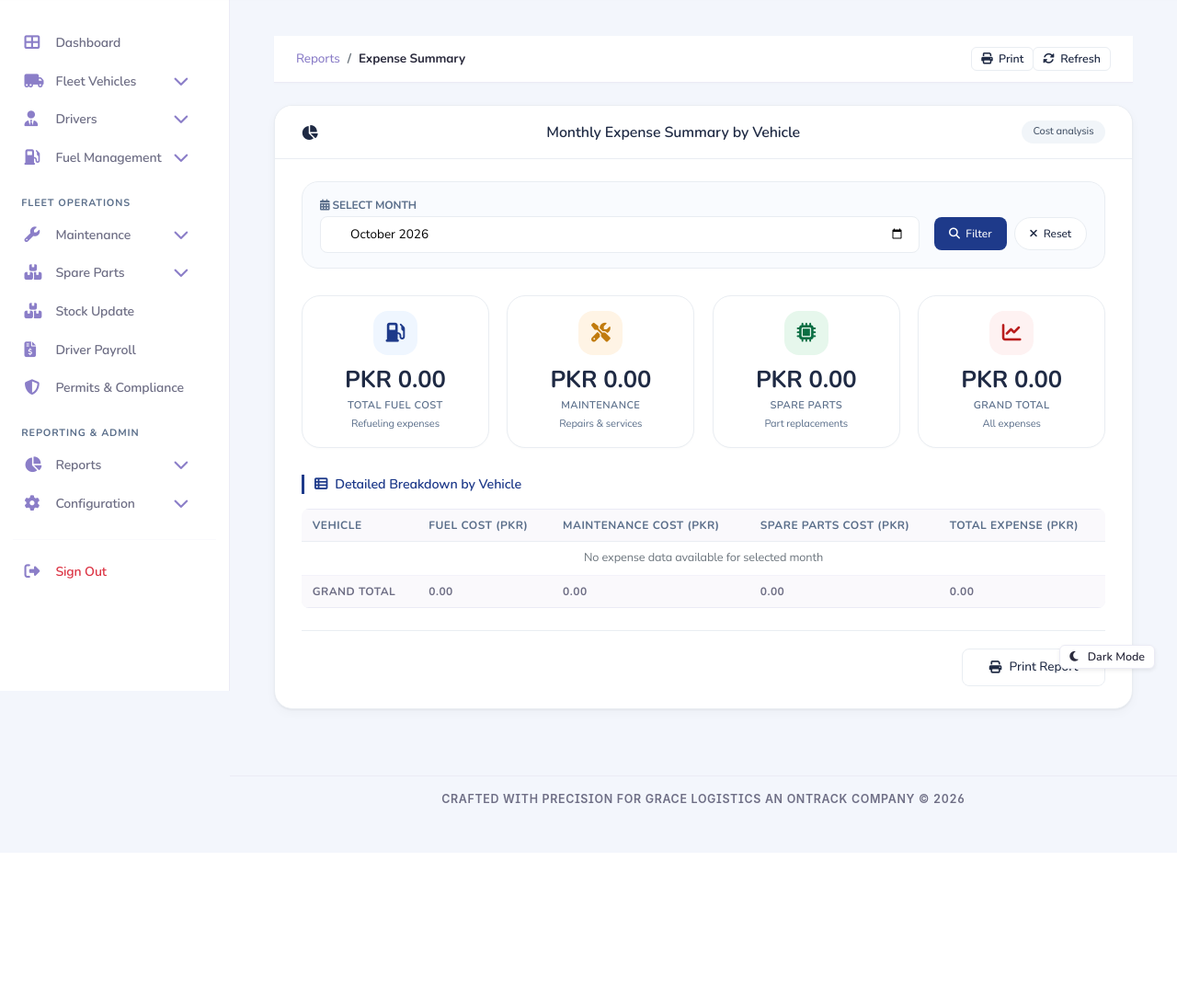
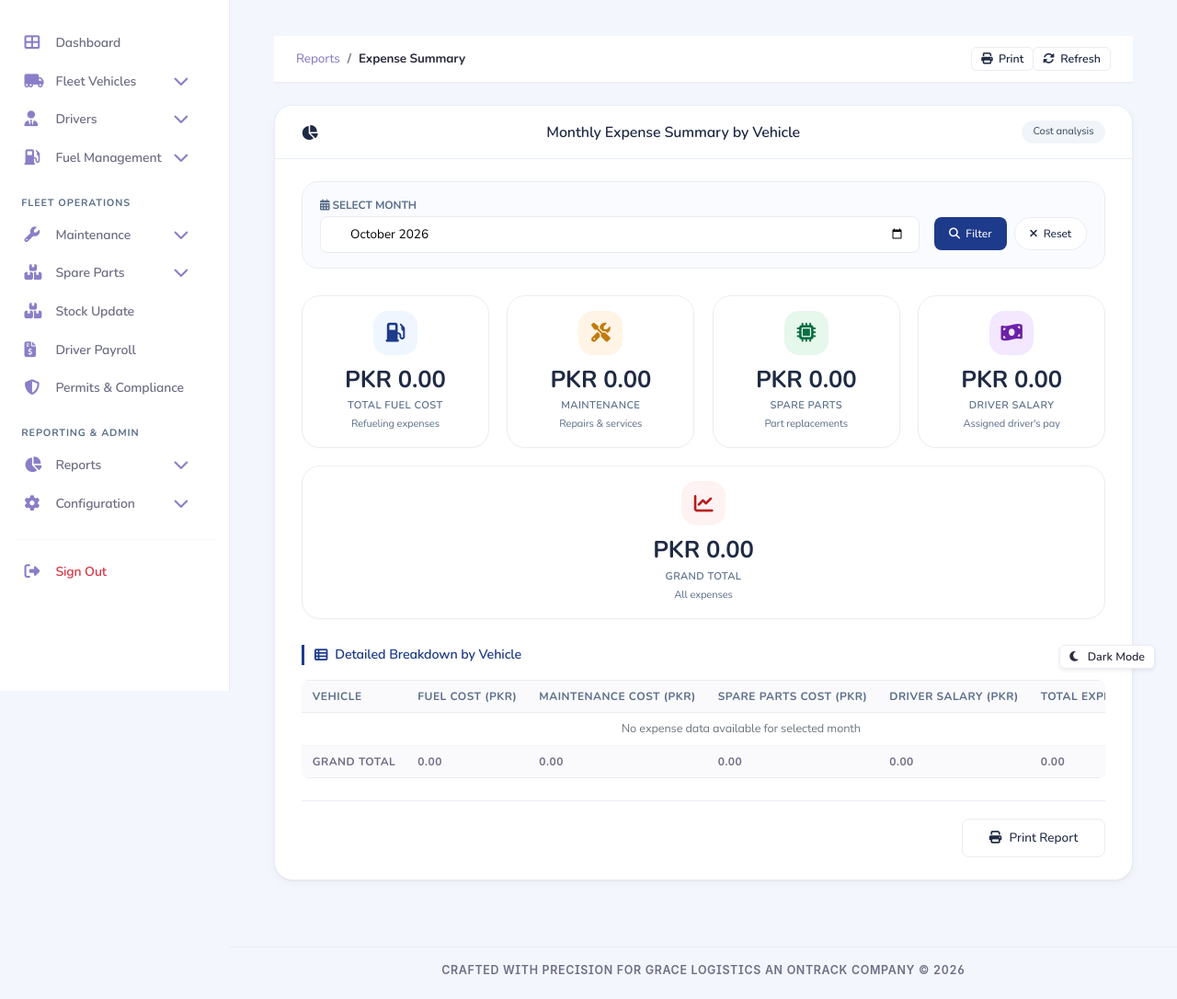
Before and after one commit to harisuddin1998-code/gracelogistics, a Flask app: page /reports/expense-summary in a window 1280 px wide. Shown: the part 49-1135 px from the top of the page at 92% size. Before the commit the page ends 922 px from the top, so only its background shows below. Run offline with Flask 3, Linux system fonts and the light colour scheme; the visitor is signed in with stand-in values (Sample User, id 1); data that the repository does not hold is empty; some libraries are stand-ins or nearby versions.

Commit message:
Tyre Puncture type, fix vehicle delete, driver salary in expense summary
Fix Vehicle Registry delete (and everything else jQuery-based)
----------------------------------------------------------------
base.html loaded jQuery/Bootstrap at the very end of <body>, but a page's own
<script> (inside {% block content %}) sits earlier in the DOM and runs first.
Browsers execute <script> tags in document order, so on pages like
vehicles/list.html the inline `$(document).ready(...)` ran before jQuery
existed, threw "$ is not defined", and silently killed the rest of that
script block - DataTables never initialized and the Delete button's click
handler never got attached. Moving the jQuery/Bootstrap <script src> tags
into <head> fixes this for every page at once (confirmed via a positional
check of the rendered HTML: jQuery's script now sits before any page script).

Add "Tyre Puncture" to Register Maintenance Log
----------------------------------------------------------------
New `tyre_puncture` maintenance type (position, number of punctures, repair
method, workshop) with its own table, wired into add/history/report/export/
delete exactly like the existing tire_change type. The table is created
unconditionally (IF NOT EXISTS) rather than only when 'maintenance' itself is
missing, so it actually appears on a database that is already running, not
just on a brand-new install.

Driver Salary in the monthly expense summary
----------------------------------------------------------------
Adds a Driver Salary column (and KPI card) to /reports/expense-summary: the
assigned driver's net_payable for the selected month, per vehicle, folded
into the grand total.

Co-Authored-By: Claude Sonnet 5 <noreply@anthropic.com>

```diff
--- a/app.py
+++ b/app.py
@@ -149,6 +149,32 @@ def create_maintenance_tables():
         ''')
         conn.commit()
         print("Maintenance tables created successfully.")
+
+    # Tyre Puncture is a newer maintenance type, added after the block above, so it is created
+    # unconditionally (IF NOT EXISTS) rather than only when 'maintenance' itself is missing -
+    # otherwise it would never appear on a database that is already running.
+    cursor.execute("SELECT name FROM sqlite_master WHERE type='table' AND name='tyre_puncture'")
+    if not cursor.fetchone():
+        cursor.executescript('''
+            CREATE TABLE IF NOT EXISTS tyre_puncture (
+                puncture_id INTEGER PRIMARY KEY AUTOINCREMENT,
+                vehicle_id INTEGER,
+                date DATE,
+                tire_position TEXT,
+                puncture_count INTEGER DEFAULT 1,
+                repair_method TEXT,
+                cost DECIMAL(10,2),
+                workshop_name TEXT,
+                notes TEXT,
+                created_by INTEGER,
+                created_at TIMESTAMP DEFAULT CURRENT_TIMESTAMP,
+                FOREIGN KEY (vehicle_id) REFERENCES vehicles(vehicle_id),
+                FOREIGN KEY (created_by) REFERENCES users(user_id)
+            );
+            CREATE INDEX IF NOT EXISTS idx_tyre_puncture_vehicle ON tyre_puncture(vehicle_id);
+        ''')
+        conn.commit()
+        print("Tyre puncture table created successfully.")
     conn.close()
 
 # Call the function to ensure all maintenance tables exist
--- a/controllers/report_controller.py
+++ b/controllers/report_controller.py
@@ -87,6 +87,7 @@ def expense_summary():
     total_fuel = 0
     total_maintenance = 0
     total_parts = 0
+    total_salary = 0
 
     for vehicle in vehicles:
         # Get fuel cost for month
@@ -110,18 +111,30 @@ def expense_summary():
         parts_result = cursor.fetchone()
         parts_cost = parts_result['total'] if parts_result['total'] else 0
 
+        # Get the assigned driver's salary for the month (0 if no driver assigned, or none generated yet)
+        salary_cost = 0
+        if vehicle['assigned_driver_id']:
+            cursor.execute('''
+                SELECT SUM(net_payable) as total FROM salary_records
+                WHERE driver_id = ? AND month = ?
+            ''', (vehicle['assigned_driver_id'], month))
+            salary_result = cursor.fetchone()
+            salary_cost = salary_result['total'] if salary_result['total'] else 0
+
         conn.close()
 
         total_fuel += fuel_cost
         total_maintenance += maintenance_cost
         total_parts += parts_cost
+        total_salary += salary_cost
 
         summary.append({
             'vehicle': f"{vehicle['registration_no'] or ''} - {vehicle['make'] or ''} {vehicle['model'] or ''}".strip(),
             'fuel_cost': fuel_cost,
             'maintenance_cost': maintenance_cost,
             'parts_cost': parts_cost,
-            'total': fuel_cost + maintenance_cost + parts_cost
+            'salary_cost': salary_cost,
+            'total': fuel_cost + maintenance_cost + parts_cost + salary_cost
         })
 
     return render_template('reports/expense_summary.html',
@@ -130,7 +143,8 @@ def expense_summary():
                          total_fuel=total_fuel,
                          total_maintenance=total_maintenance,
                          total_parts=total_parts,
-                         grand_total=total_fuel + total_maintenance + total_parts)
+                         total_salary=total_salary,
+                         grand_total=total_fuel + total_maintenance + total_parts + total_salary)
 
 
 @report_bp.route('/export-excel')
--- a/templates/base.html
+++ b/templates/base.html
@@ -17,6 +17,14 @@
     <!-- Odoo Theme Stylesheet -->
     <link href="{{ url_for('static', filename='css/odoo_theme.css') }}" rel="stylesheet">
     <link href="{{ url_for('static', filename='css/style.css') }}" rel="stylesheet">
+
+    <!-- jQuery + Bootstrap load here, in head, so $ is already defined before any page's own
+         inline script (inside the page content area) runs. Page scripts used to sit in the DOM
+         before the old end-of-body script tags, so loading jQuery there was always too late for
+         synchronous code such as $(document).ready(...) or $('#table').DataTable(...) - e.g. the
+         Delete button handlers on the vehicle/driver lists never got attached. -->
+    <script src="https://code.jquery.com/jquery-3.6.0.min.js"></script>
+    <script src="https://cdn.jsdelivr.net/npm/bootstrap@5.2.3/dist/js/bootstrap.bundle.min.js"></script>
 
     <style>
         :root {
@@ -348,8 +356,6 @@
     </button>
 </div>
 
-<script src="https://code.jquery.com/jquery-3.6.0.min.js"></script>
-<script src="https://cdn.jsdelivr.net/npm/bootstrap@5.2.3/dist/js/bootstrap.bundle.min.js"></script>
 <script>
     function toggleDropdown(element) {
         const dropdown = element.closest('.nav-item-dropdown');
--- a/templates/maintenance/history.html
+++ b/templates/maintenance/history.html
@@ -95,7 +95,7 @@
                                     <span class="o_type_badge
                                         {% if 'Oil' in rtype %}o_badge_oil
                                         {% elif 'Filter' in rtype %}o_badge_filter
-                                        {% elif 'Tire' in rtype %}o_badge_tire
+                                        {% elif 'Tire' in rtype or 'Tyre' in rtype %}o_badge_tire
                                         {% elif 'Tuning' in rtype %}o_badge_tuning
                                         {% elif 'Electrical' in rtype %}o_badge_electrical
                                         {% elif 'Body' in rtype %}o_badge_body
--- a/templates/reports/expense_summary.html
+++ b/templates/reports/expense_summary.html
@@ -77,6 +77,14 @@
                     <div class="o_kpi_sub">Part replacements</div>
                 </div>
                 <div class="o_kpi_card">
+                    <div class="o_kpi_icon bg-soft-purple">
+                        <i class="fas fa-money-bill-wave"></i>
+                    </div>
+                    <div class="o_kpi_value">PKR {{ "{:,.2f}".format(total_salary) }}</div>
+                    <div class="o_kpi_label">Driver Salary</div>
+                    <div class="o_kpi_sub">Assigned driver's pay</div>
+                </div>
+                <div class="o_kpi_card">
                     <div class="o_kpi_icon bg-soft-danger">
                         <i class="fas fa-chart-line"></i>
                     </div>
@@ -99,6 +107,7 @@
                                 <th>Fuel Cost (PKR)</th>
                                 <th>Maintenance Cost (PKR)</th>
                                 <th>Spare Parts Cost (PKR)</th>
+                                <th>Driver Salary (PKR)</th>
                                 <th>Total Expense (PKR)</th>
                             </tr>
                         </thead>
@@ -109,11 +118,12 @@
                                 <td>{{ "{:,.2f}".format(item.fuel_cost) }}</td>
                                 <td>{{ "{:,.2f}".format(item.maintenance_cost) }}</td>
                                 <td>{{ "{:,.2f}".format(item.parts_cost) }}</td>
+                                <td>{{ "{:,.2f}".format(item.salary_cost) }}</td>
                                 <td><strong>{{ "{:,.2f}".format(item.total) }}</strong></td>
                             </tr>
                             {% else %}
                             <tr>
-                                <td colspan="5" class="text-center text-muted py-4">No expense data available for selected month</td>
+                                <td colspan="6" class="text-center text-muted py-4">No expense data available for selected month</td>
                             </tr>
                             {% endfor %}
                         </tbody>
@@ -123,6 +133,7 @@
                                 <th>{{ "{:,.2f}".format(total_fuel) }}</th>
                                 <th>{{ "{:,.2f}".format(total_maintenance) }}</th>
                                 <th>{{ "{:,.2f}".format(total_parts) }}</th>
+                                <th>{{ "{:,.2f}".format(total_salary) }}</th>
                                 <th>{{ "{:,.2f}".format(grand_total) }}</th>
                             </tr>
                         </tfoot>
@@ -353,6 +364,7 @@
     .bg-soft-warning { background: #FFF4E5; color: #C17B0E; }
     .bg-soft-success { background: #E6F7EC; color: #0A6E43; }
     .bg-soft-danger { background: #FEF2F2; color: #B91C1C; }
+    .bg-soft-purple { background: #F3E8FF; color: #6B21A8; }
     .o_kpi_value {
         font-size: 1.6rem;
         font-weight: 700;
```
Also changed, not shown: controllers/maintenance_controller.py (+33 -0 lines), templates/maintenance/add.html (+13 -0 lines).
